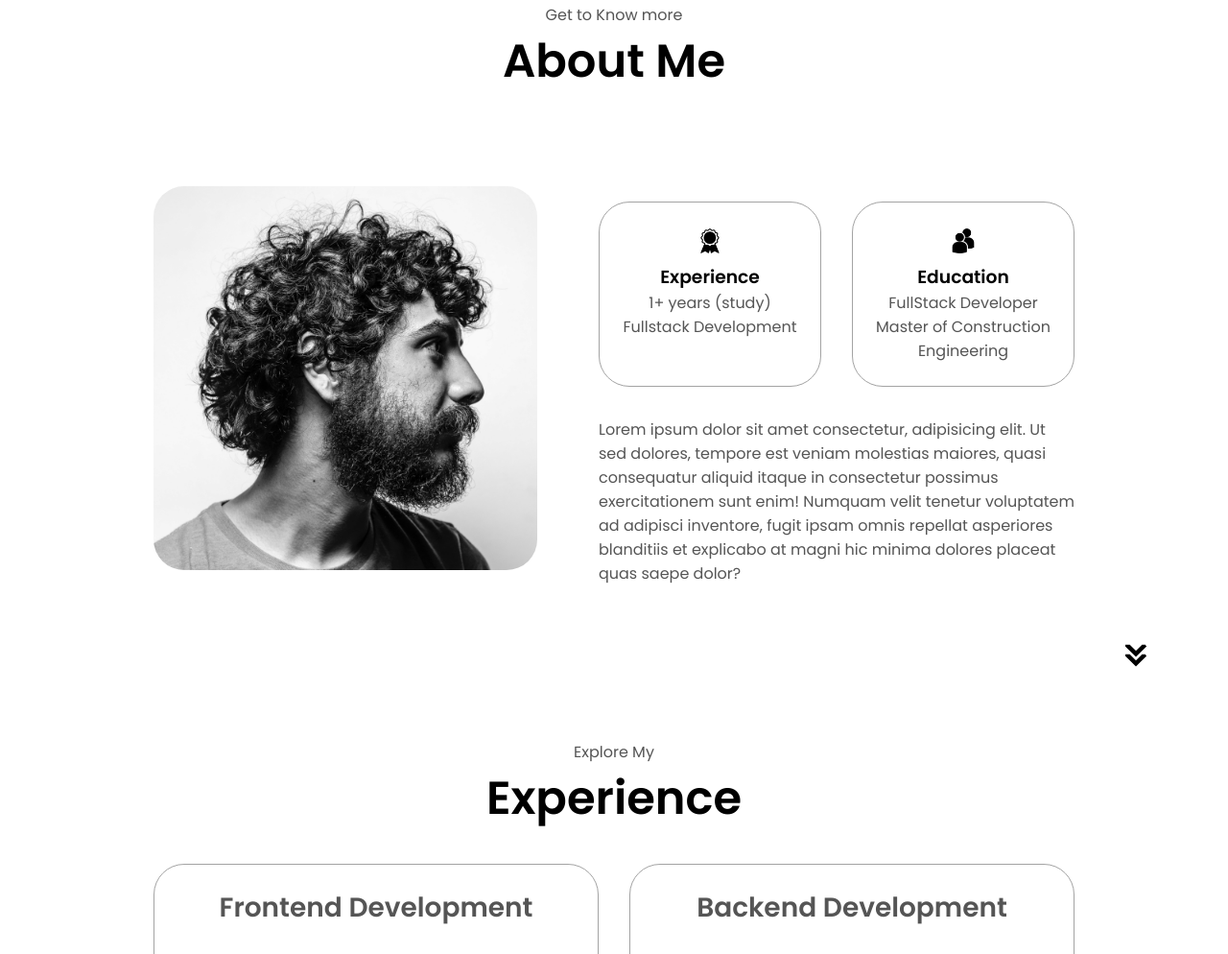
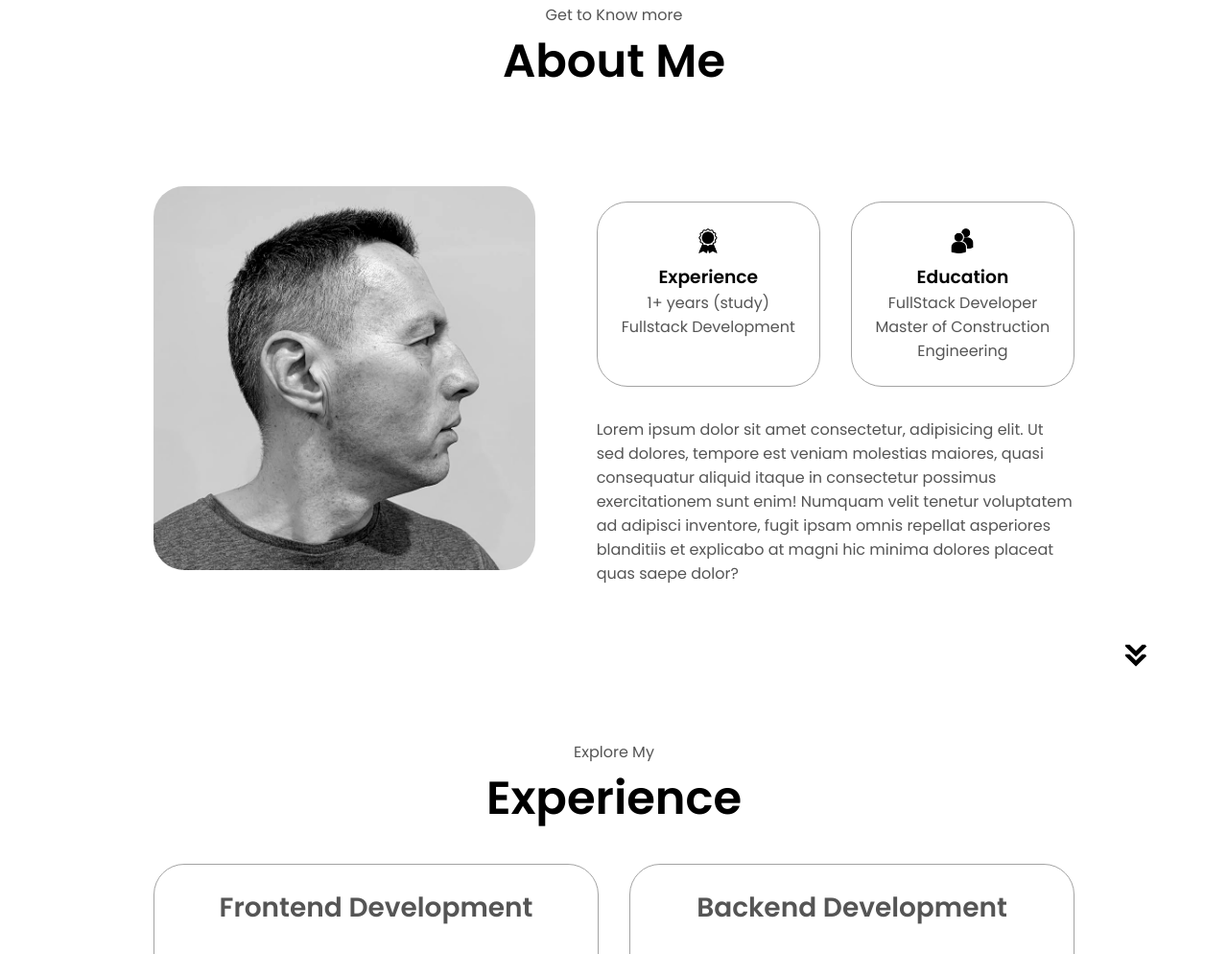
Before and after one commit to yurikorock/Portfolio-Yurii-Shaplavskyi, a plain HTML site: page index.html in a window 1280 px wide. Shown: the part 805-1799 px from the top of the page at 96% size. Drawn offline with Linux system fonts and the light colour scheme.

Commit message:
feat: add own photo to about

```diff
--- a/index.html
+++ b/index.html
@@ -76,7 +76,7 @@
       <div class="section-container">
         <div class="section__pic-container">
           <img
-            src="./assets/about-pic.png"
+            src="./assets/profile-pic-Yura-2.png"
             alt="Profile picture"
             class="about-pic"
           />
```
Also changed, not shown: assets/profile-pic-Yura-2.png (added).
